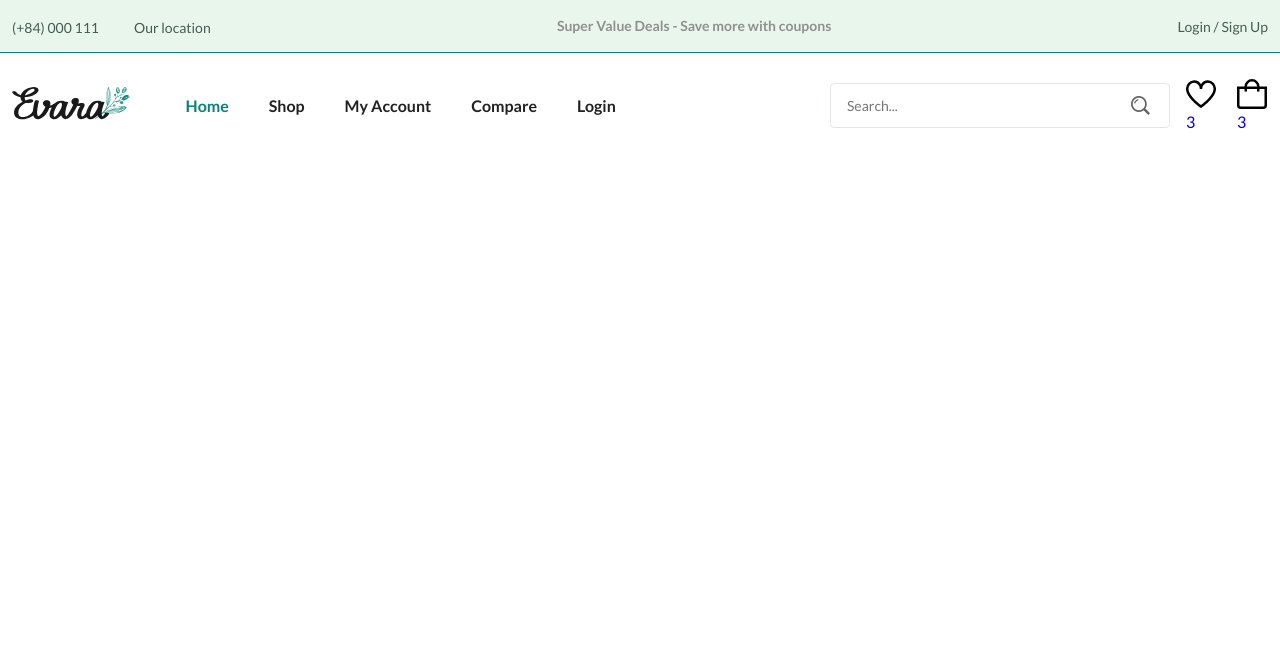
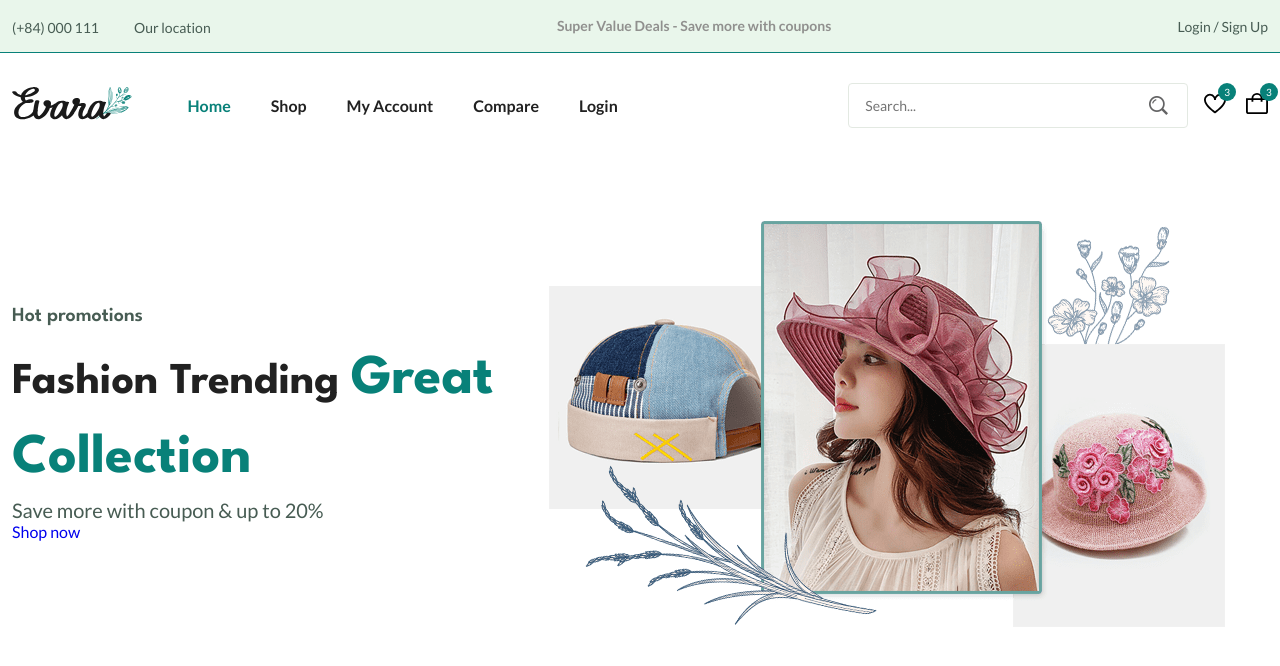
Before and after one commit to devanhdq/clothes-e-commerce, a plain HTML site: page index.html in a window 1280 px wide. Drawn offline with Linux system fonts and the light colour scheme.

Commit message:
- enhance homepage layout and styling with new content and CSS improvements

```diff
--- a/assets/css/styles.css
+++ b/assets/css/styles.css
@@ -69,10 +69,10 @@
 input,
 textarea,
 body {
-    color: var(--text-color);
-    font-family: var(--body-font);
+    font-family: var(--body-font), serif;
     font-size: var(--normal-font-size);
     font-weight: var(--weight-400);
+    color: var(--text-color);
 }
 
 body {
@@ -83,9 +83,9 @@ h1,
 h2,
 h3,
 h4 {
+    font-family: var(--second-font), serif;
+    font-weight: var(--weight-600);
     color: var(--title-color);
-    font-family: var(--second-font);
-    font-weight: var(--weight-600);
 }
 
 ul {
@@ -107,36 +107,45 @@ img {
 button,
 textarea,
 input {
-    background-color: transparent;
     border: none;
     outline: none;
+    background-color: transparent;
 }
 
 /*=============== REUSABLE CSS CLASSES ===============*/
 .container {
+    max-width: 1320px;
     margin-inline: auto;
-    max-width: 1320px;
     padding-inline: .75rem;
 }
 
 .form__input {
+    font-size: var(--small-font-size);
+    height: 45px;
     border: 1px solid var(--border-color-alt);
     border-radius: .25rem;
-    font-size: var(--small-font-size);
-    height: 45px;
     padding-inline: 1rem;
+}
+
+.grid {
+    display: grid;
+    gap: 1.5rem;
+}
+
+.section--lg {
+    padding-block: 4rem;
 }
 
 /*=============== HEADER & NAV ===============*/
 .header__top {
+    border-bottom: 1px solid var(--first-color);
     background-color: var(--first-color-alt);
-    border-bottom: 1px solid var(--first-color);
     padding-block: 0.875rem;
 }
 
 .header__container {
+    display: flex;
     align-items: center;
-    display: flex;
     justify-content: space-between;
 }
 
@@ -151,8 +160,8 @@ input {
 }
 
 .header__alert-news {
+    font-weight: var(--weight-600);
     color: var(--text-color-light);
-    font-weight: var(--weight-600);
 }
 
 .header__top-action {
@@ -167,14 +176,14 @@ input {
 .nav__menu,
 .nav__list,
 .header__user-actions {
+    display: flex;
     align-items: center;
-    display: flex;
 }
 
 .nav {
+    justify-content: space-between;
+    height: calc(var(--header-height) + 2.5rem);
     column-gap: 1rem;
-    height: calc(var(--header-height) + 2.5rem);
-    justify-content: space-between;
 }
 
 .nav__logo-img {
@@ -182,19 +191,19 @@ input {
 }
 
 .nav__menu {
+    width: 100%;
     margin-left: 2.5rem;
-    width: 100%;
 }
 
 .nav__list {
+    margin-right: auto;
     column-gap: 2.5rem;
-    margin-right: auto;
 }
 
 .nav__link {
-    color: var(--title-color);
     font-weight: var(--weight-700);
     transition: all 0.2s var(--transition);
+    color: var(--title-color);
 }
 
 .header__search {
@@ -208,10 +217,10 @@ input {
 }
 
 .search__btn {
+    position: absolute;
+    top: 24%;
+    right: 1.25rem;
     cursor: pointer;
-    position: absolute;
-    right: 1.25rem;
-    top: 24%;
 }
 
 .header__user-actions {
@@ -226,13 +235,56 @@ input {
     width: 30px;
 }
 
+.header__action-btn .count {
+    font-size: var(--tiny-font-size);
+    line-height: 18px;
+    position: absolute;
+    top: -0.625rem;
+    right: -0.625rem;
+    width: 18px;
+    height: 18px;
+    text-align: center;
+    color: var(--body-color);
+    border-radius: 50%;
+    background-color: var(--first-color);
+}
+
 /* Active link */
 .active-link,
 .nav__link:hover {
     color: var(--first-color);
 }
 
+
 /*=============== HOME ===============*/
+.home__container {
+    align-items: center;
+    grid-template-columns: 5fr 7fr;
+}
+
+.home__subtitle,
+.home__description {
+    font-size: var(--large-font-size);
+}
+
+.home__subtitle {
+    font-family: var(--second-font), serif;
+    font-weight: var(--weight-600);
+    display: block;
+    margin-bottom: 1rem;
+}
+
+.home__title {
+    font-size: var(--h1-font-size);
+    font-weight: var(--weight-700);
+    line-height: 1.4;
+}
+
+.home__title span {
+    font-size: var(--big-font-size);
+    color: var(--first-color);
+
+}
 
 /*=============== BUTTONS ===============*/
 
--- a/index.html
+++ b/index.html
@@ -85,8 +85,18 @@
 <!--=============== MAIN ===============-->
 <main class="main">
     <!--=============== HOME ===============-->
-    <section class="home">
-
+    <section class="home section--lg">
+        <div class="home__container container grid">
+            <div class="home__content">
+                <span class="home__subtitle">Hot promotions</span>
+                <h1 class="home__title">Fashion Trending
+                    <span>Great Collection</span>
+                </h1>
+                <p class="home__description">Save more with coupon & up to 20%</p>
+                <a href="shop.html" class="btn">Shop now</a>
+            </div>
+            <img class="home__img" src="/assets/img/home-img.png" alt="">
+        </div>
     </section>
 
     <!--=============== CATEGORIES ===============-->
```
Also changed, not shown: 1 other file.
